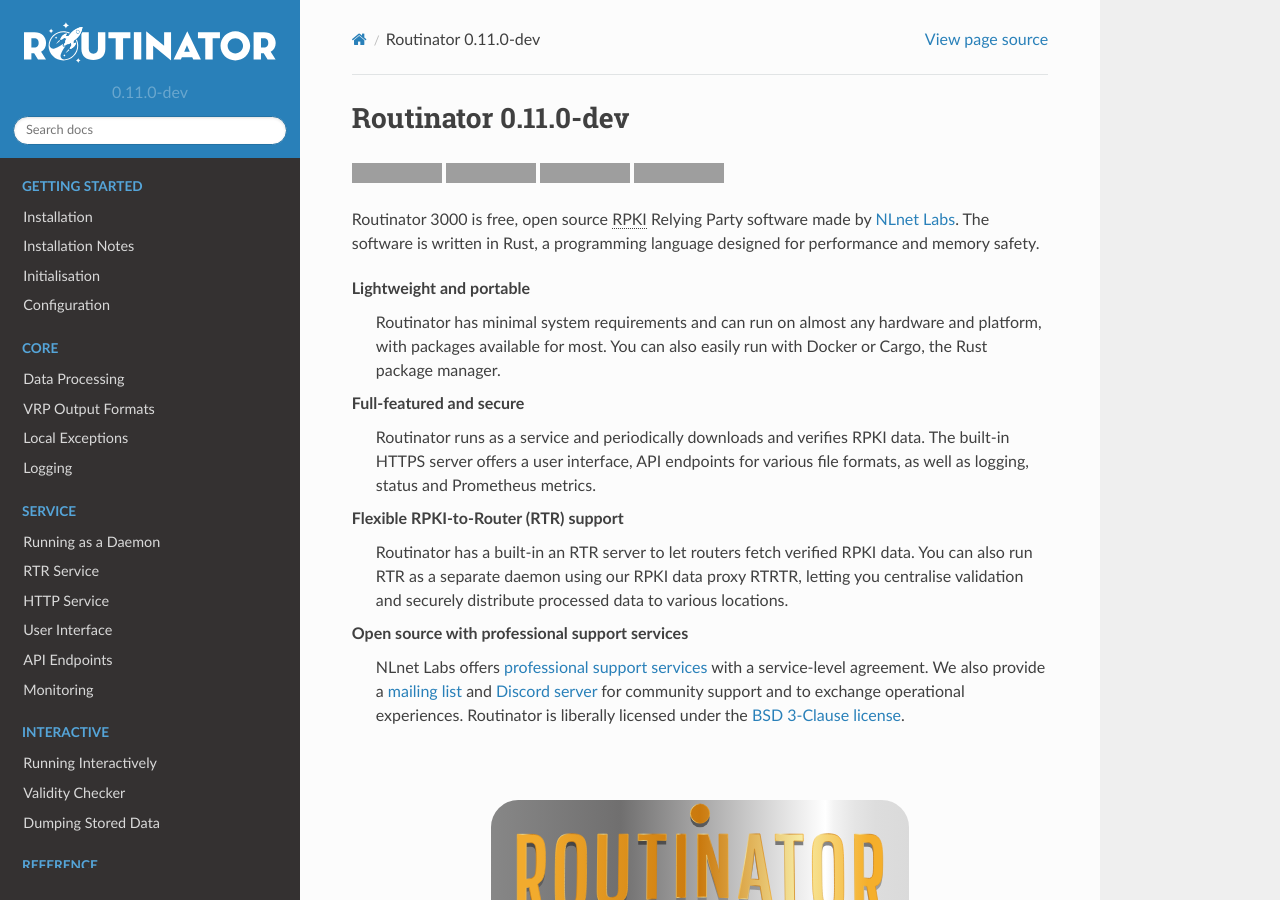
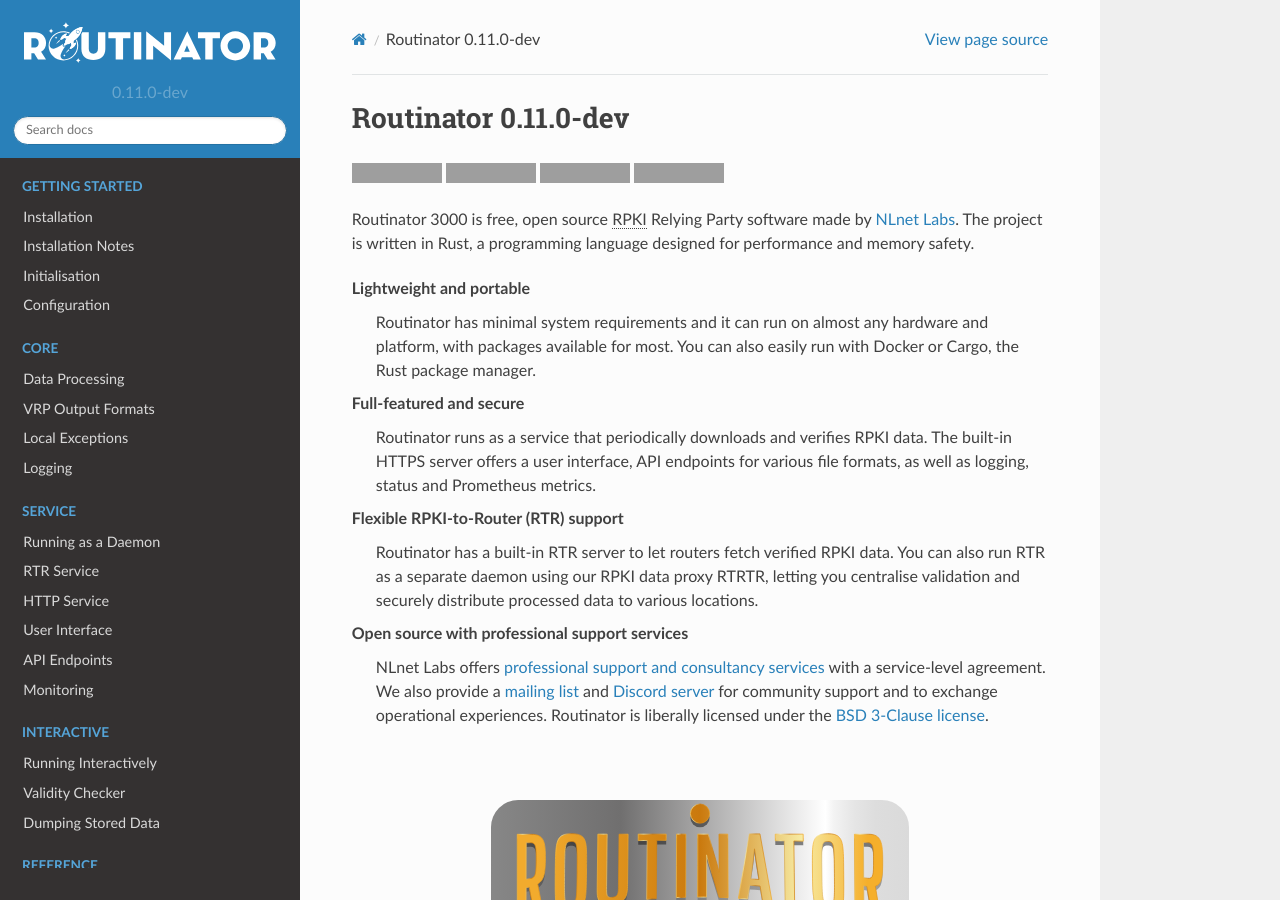
Before and after one commit to NLnetLabs/routinator, a Sphinx documentation site: the page built from doc/manual/source/index.rst, in a window 1280 px wide and 900 px high. Built offline with Sphinx 7.4.7 and the Read the Docs theme 2.0.0, drawn with Linux system fonts in a browser that asks for light colours; grey boxes are pictures that could not be loaded.

Commit message:
Typos, phrasing

```diff
--- a/doc/manual/source/index.rst
+++ b/doc/manual/source/index.rst
@@ -19,32 +19,32 @@
 
 Routinator 3000 is free, open source :abbr:`RPKI (Resource Public Key
 Infrastructure)` Relying Party software made by `NLnet Labs
-<https://nlnetlabs.nl>`_. The software is written in Rust, a programming
+<https://nlnetlabs.nl>`_. The project is written in Rust, a programming
 language designed for performance and memory safety.
 
 Lightweight and portable
-   Routinator has minimal system requirements and can run on almost any
+   Routinator has minimal system requirements and it can run on almost any
    hardware and platform, with packages available for most. You can also
    easily run with Docker or Cargo, the Rust package manager.
 
 Full-featured and secure
-   Routinator runs as a service and periodically downloads and verifies RPKI
+   Routinator runs as a service that periodically downloads and verifies RPKI
    data. The built-in HTTPS server offers a user interface, API endpoints for
    various file formats, as well as logging, status and Prometheus metrics.
 
 Flexible RPKI-to-Router (RTR) support
-   Routinator has a built-in an RTR server to let routers fetch verified
-   RPKI data. You can also run RTR as a separate daemon using our RPKI data
-   proxy :doc:`RTRTR <rtrtr:index>`, letting you centralise validation and
-   securely distribute processed data to various locations.
+   Routinator has a built-in RTR server to let routers fetch verified RPKI
+   data. You can also run RTR as a separate daemon using our RPKI data proxy
+   :doc:`RTRTR <rtrtr:index>`, letting you centralise validation and securely
+   distribute processed data to various locations.
 
 Open source with professional support services
-   NLnet Labs offers `professional support services
+   NLnet Labs offers `professional support and consultancy services
    <https://www.nlnetlabs.nl/services/contracts/>`_ with a service-level
    agreement. We also provide a `mailing list
    <https://lists.nlnetlabs.nl/mailman/listinfo/rpki>`_ and `Discord server
-   <https://discord.gg/8dvKB5Ykhy>`_  for community support and to exchange
-   operational experiences.  Routinator is liberally licensed under the `BSD
+   <https://discord.gg/8dvKB5Ykhy>`_ for community support and to exchange
+   operational experiences. Routinator is liberally licensed under the `BSD
    3-Clause license
    <https://github.com/NLnetLabs/routinator/blob/main/LICENSE>`_.
 
```
